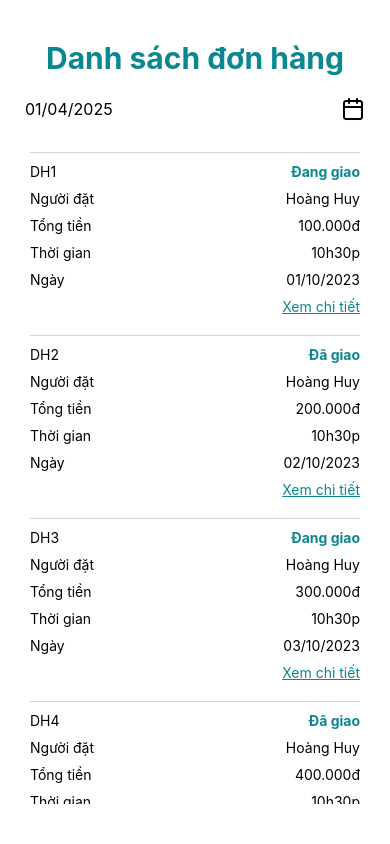
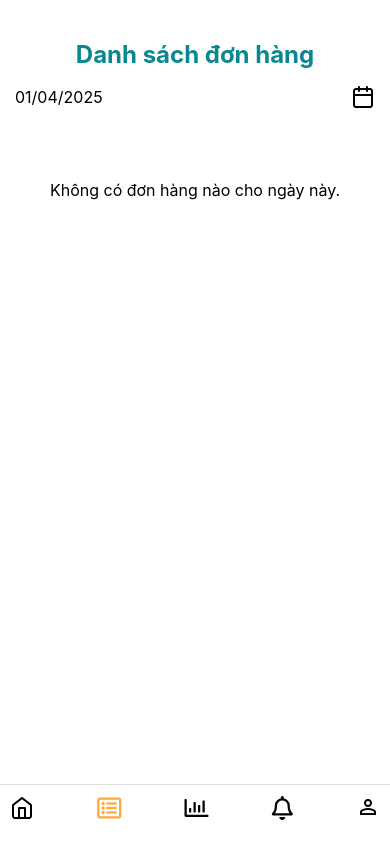
Before and after one commit to dohuy0708/FoodieGo_FE, a React Native app: screen /OrderList in a window 390 px wide. Built offline with nearby package versions, Linux system fonts and the light colour scheme.

Commit message:
tạo thanh navigation cho cửa hàng

```diff
--- /dev/null
+++ b/src/components/Nav.js
@@ -0,0 +1,61 @@
+import React from "react";
+import { TouchableOpacity, View } from "react-native";
+import { useRoute } from "@react-navigation/native";
+import Feather from "@expo/vector-icons/Feather";
+import FontAwesome5 from "@expo/vector-icons/FontAwesome5";
+import MaterialCommunityIcons from "@expo/vector-icons/MaterialCommunityIcons";
+import { Color } from "../constants";
+export default function Nav({ nav }) {
+  const route = useRoute();
+  const currentRoute = route.name;
+
+  return (
+    <View
+      style={{
+        flexDirection: "row",
+        justifyContent: "space-between",
+        padding: 10,
+      }}
+    >
+      <TouchableOpacity onPress={() => nav.navigate("HomeVendor")}>
+        <Feather
+          name="home"
+          size={24}
+          color={currentRoute === "HomeVendor" ? Color.DEFAULT_YELLOW : "black"}
+        />
+      </TouchableOpacity>
+
+      <TouchableOpacity onPress={() => nav.navigate("OrderList")}>
+        <FontAwesome5
+          name="list-alt"
+          size={24}
+          color={currentRoute === "OrderList" ? Color.DEFAULT_YELLOW : "black"}
+        />
+      </TouchableOpacity>
+
+      <TouchableOpacity onPress={() => nav.navigate("Statistic")}>
+        <FontAwesome5
+          name="chart-bar"
+          size={24}
+          color={currentRoute === "Statistic" ? Color.DEFAULT_YELLOW : "black"}
+        />
+      </TouchableOpacity>
+
+      <TouchableOpacity onPress={() => nav.navigate("Notification")}>
+        <FontAwesome5
+          name="bell"
+          size={24}
+          color={currentRoute === "Notification" ? Color.DEFAULT_YELLOW : "black"}
+        />
+      </TouchableOpacity>
+
+      <TouchableOpacity>
+        <MaterialCommunityIcons
+          name="account-outline"
+          size={24}
+          color={currentRoute === "Profile" ? Color.DEFAULT_YELLOW : "black"}
+        />
+      </TouchableOpacity>
+    </View>
+  );
+}
```
Also changed, not shown: src/Screens/vendor/HomeVendor.js, src/Screens/vendor/Notification.js, src/Screens/vendor/OrderList.js, src/Screens/vendor/Statistic.js.
